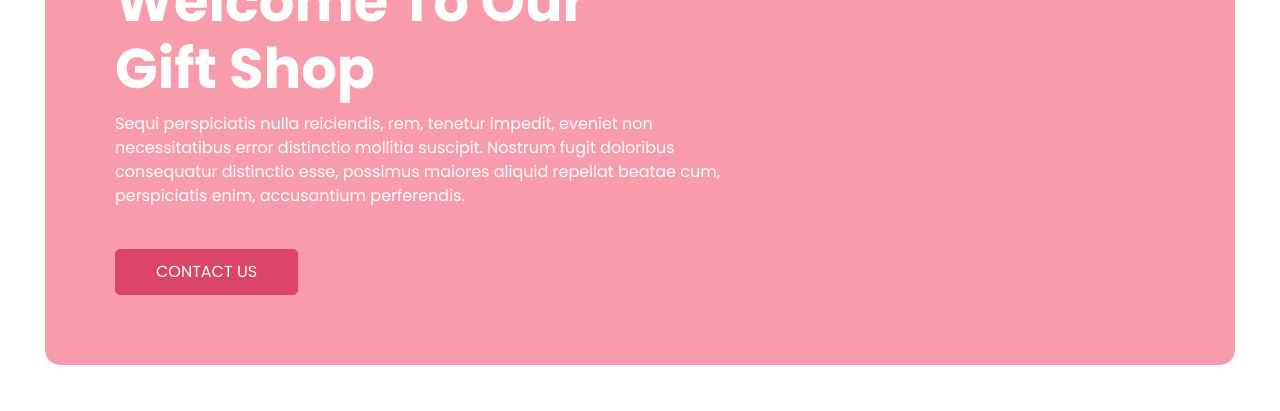
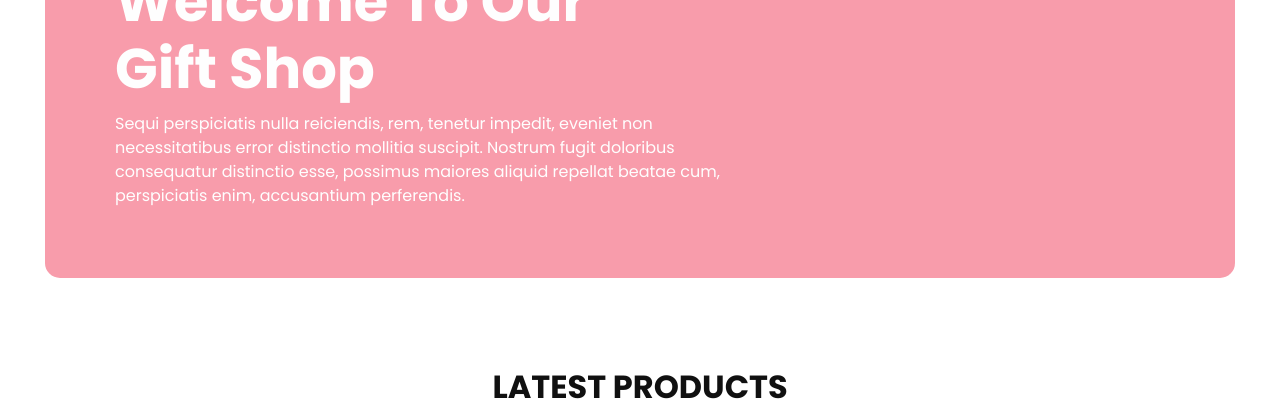
Before and after one commit to SnazzyKidsZA/website, a Jekyll site: the page built from index.markdown, in a window 1280 px wide and 900 px high, scrolled down 559 px, cut to the strip 0-411 px from the top of the window. Built offline with Jekyll 4.4.1, drawn with Linux system fonts in a browser that asks for light colours.

Commit message:
Update default.html

```diff
--- a/_layouts/default.html
+++ b/_layouts/default.html
@@ -122,10 +122,7 @@
                         <p>
                             Sequi perspiciatis nulla reiciendis, rem, tenetur impedit, eveniet non necessitatibus error distinctio mollitia suscipit. Nostrum fugit doloribus consequatur distinctio esse, possimus maiores aliquid repellat beatae cum, perspiciatis enim, accusantium perferendis.
                         </p>
-                        <a href="">
-                            Contact Us
-                        </a>
-                    </div>
+                        </div>
                 </div>
                 <!--                <div class="col-md-5 ">-->
                 <!--                    <div class="img-box">-->
```
